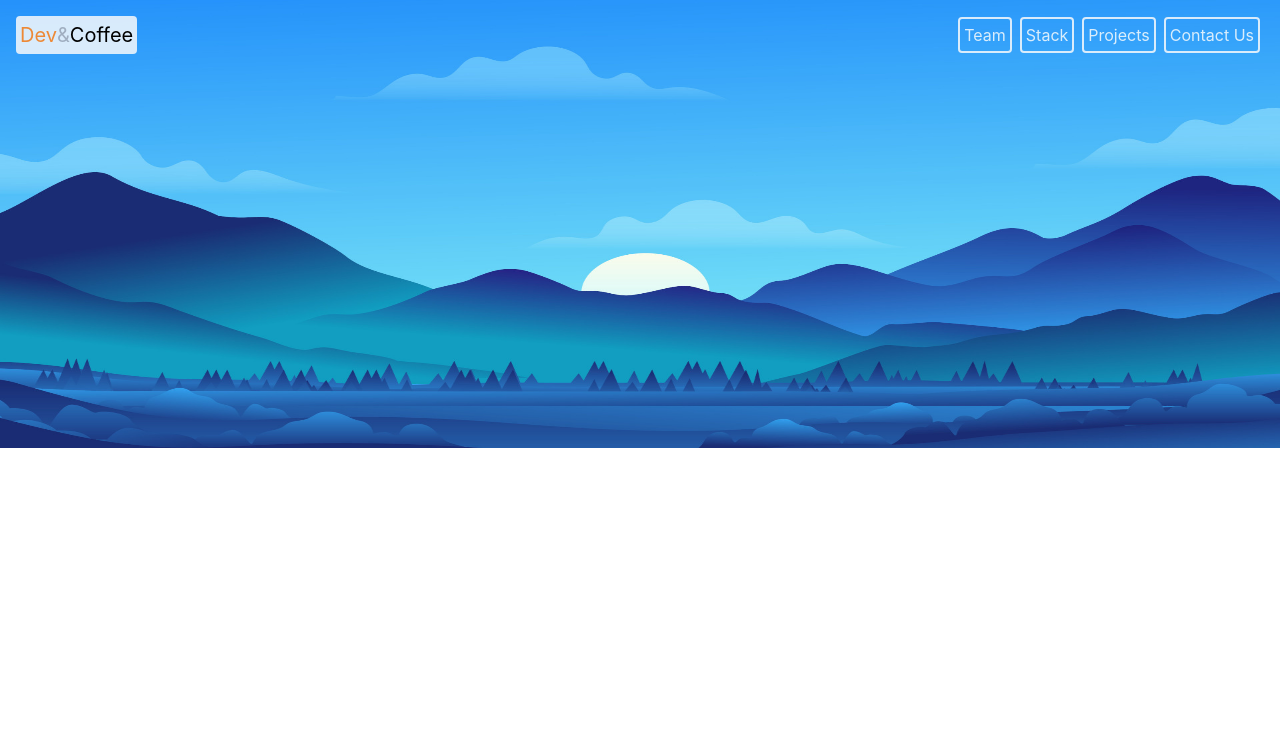
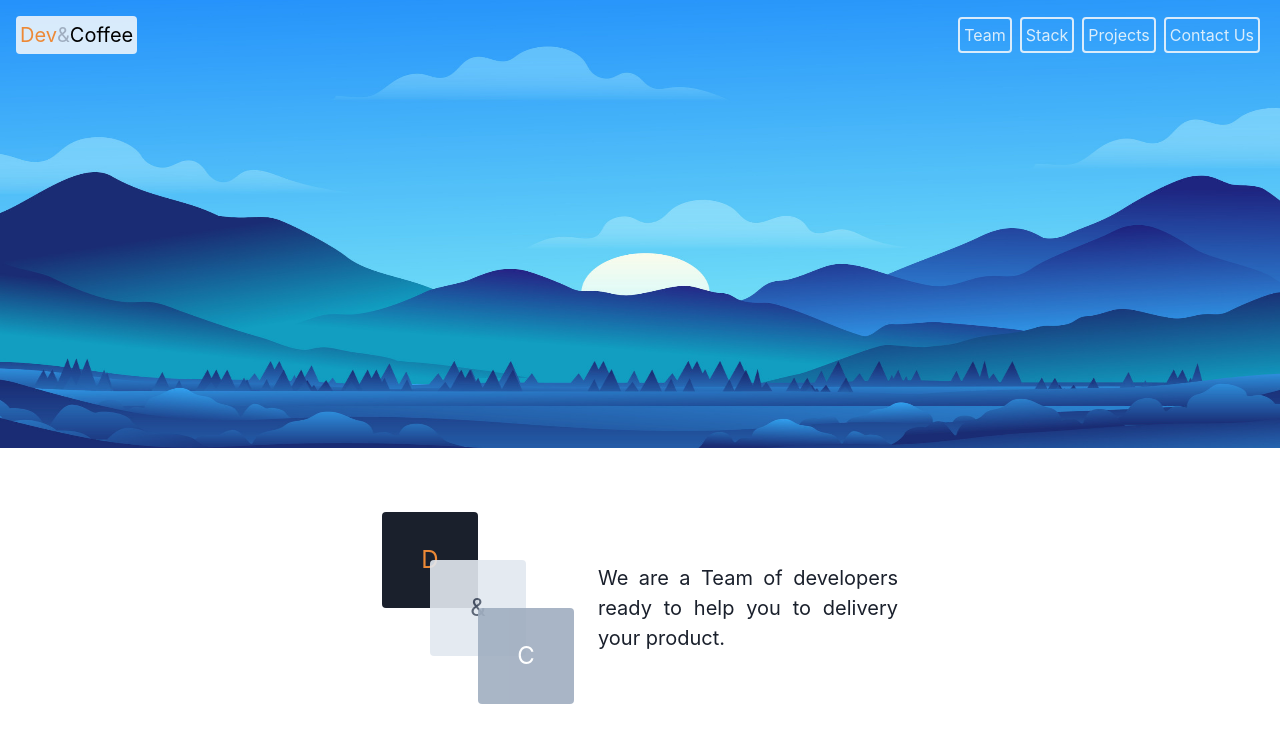
Before and after one commit to javieroc/Dev-Coffee, a React (Vite) app: page / in a window 1280 px wide. Shown: the top 742 px of the page. Built offline with nearby package versions, Linux system fonts and the light colour scheme.

Commit message:
About section

```diff
--- a/src/App.tsx
+++ b/src/App.tsx
@@ -1,11 +1,12 @@
-import React from 'react'
-import { Flex } from '@chakra-ui/react'
-import { Header } from './components'
+import React from 'react';
+import { Flex } from '@chakra-ui/react';
+import { About, Header } from './components';
 
 function App(): JSX.Element {
   return (
     <Flex direction="column">
       <Header />
+      <About />
     </Flex>
   )
 }
--- /dev/null
+++ b/src/components/About/index.tsx
@@ -0,0 +1,62 @@
+import React from 'react';
+import { Flex, Text, Center, Box, Stack } from "@chakra-ui/react";
+
+function About(): JSX.Element {
+  return (
+    <Stack
+      spacing="24px"
+      bg="white"
+      padding="1em"
+      minHeight={["20vw", "25vw"]}
+      direction="row"
+      justify="center"
+      align="center"
+    >
+      <Flex width={["8em", "10em", "12em"]} height={["8em", "10em", "12em"]} position="relative">
+        <Center
+          bg="gray.800"
+          width={["4em", "5em", "6em"]}
+          height={["4em", "5em", "6em"]}
+          borderRadius="4px"
+          zIndex="4"
+          position="absolute"
+          top="0"
+          left="0"
+        >
+          <Box fontSize="2xl" color="orange.400">D</Box>
+        </Center>
+        <Center
+          bg="gray.200"
+          width={["4em", "5em", "6em"]}
+          height={["4em", "5em", "6em"]}
+          borderRadius="4px"
+          position="absolute"
+          top="25%"
+          left="25%"
+          zIndex="5"
+          opacity=".9"
+        >
+          <Box fontSize="2xl" color="gray.600">&</Box>
+        </Center>
+        <Center
+          bg="gray.400"
+          width={["4em", "5em", "6em"]}
+          height={["4em", "5em", "6em"]}
+          borderRadius="4px"
+          position="absolute"
+          top="50%"
+          left="50%"
+          zIndex="6"
+          opacity=".9"
+        >
+          <Box fontSize="2xl" color="white">C</Box>
+        </Center>
+      </Flex>
+      <Box width="300px">
+        <Text fontSize={["md", "lg", "xl"]} textAlign="justify">We are a Team of developers ready to help you to delivery your product.</Text>
+      </Box>
+    </Stack>
+  );
+}
+
+export { About };
--- a/src/components/index.ts
+++ b/src/components/index.ts
@@ -1 +1,2 @@
-export { Header } from './Header'
+export { About } from './About';
+export { Header } from './Header';
```
